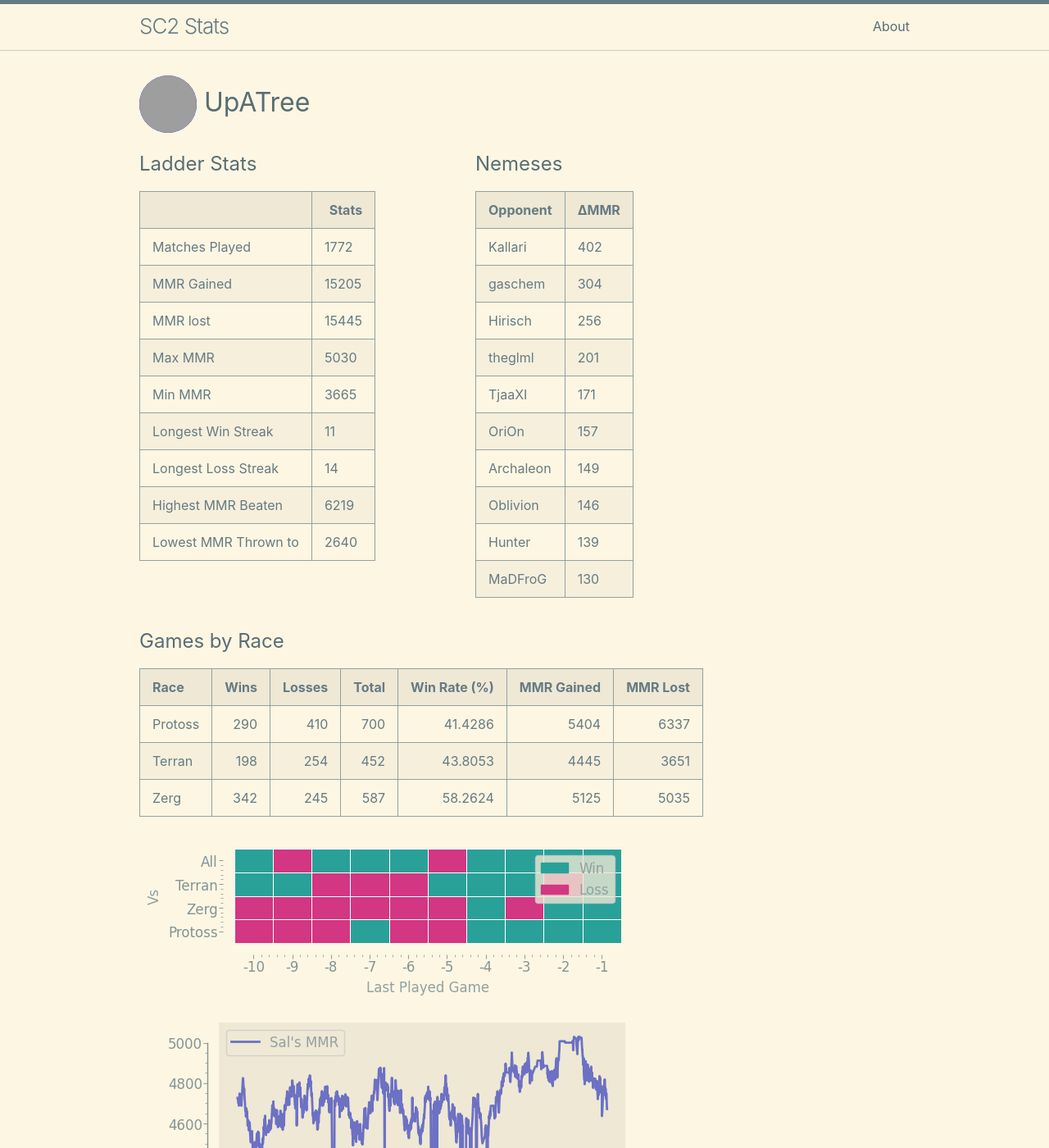
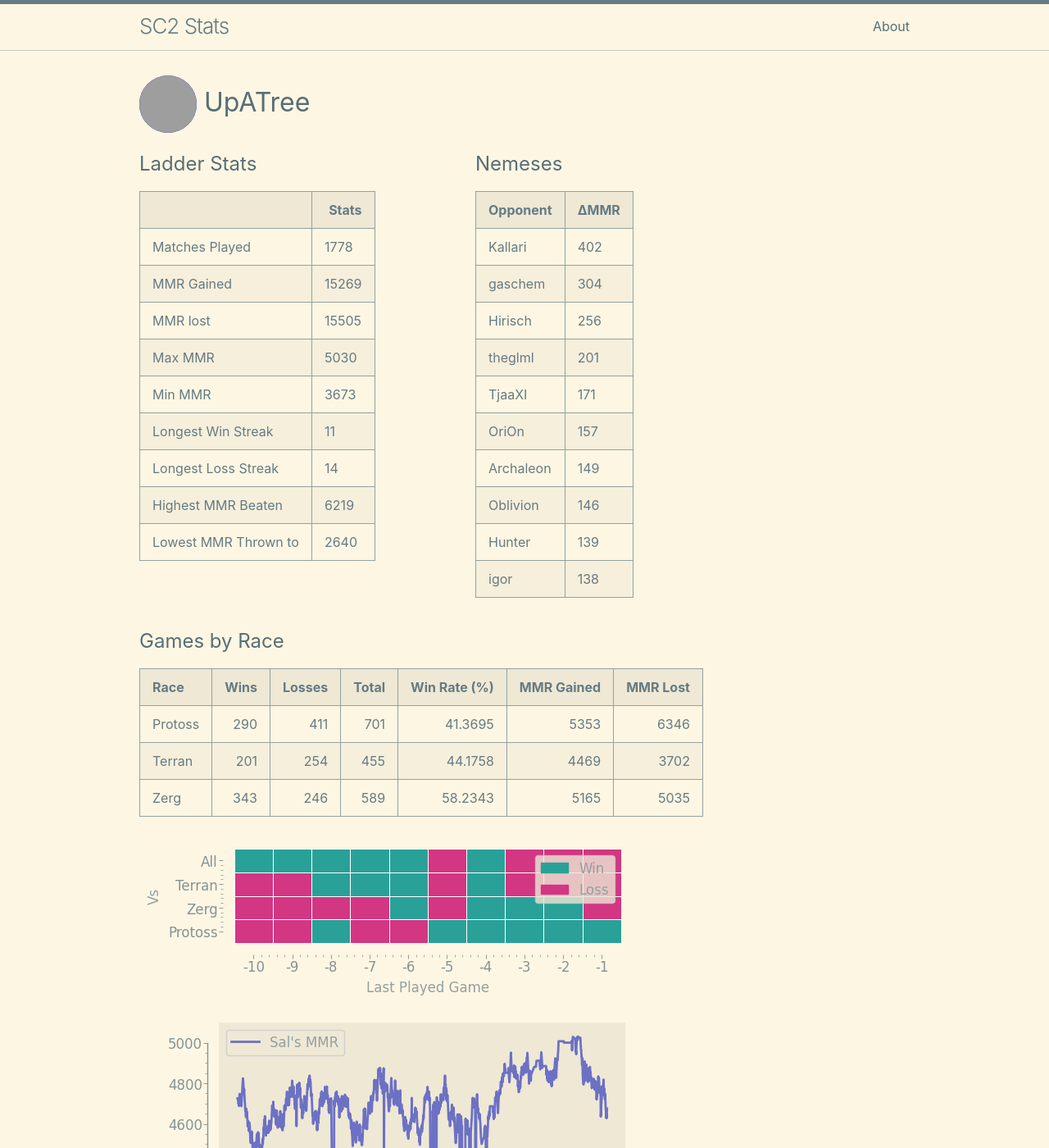
Before and after one commit to kylermurphy/UpATree, a Jekyll site: the page built from docs/index.md, in a window 1280 px wide and 1400 px high. Shown: the whole window at 82% size. Built offline with Jekyll 4.4.1, drawn with Linux system fonts in a browser that asks for light colours; grey boxes are pictures that could not be loaded.

Commit message:
running on push

```diff
--- a/docs/index.md
+++ b/docs/index.md
@@ -18,15 +18,15 @@ layout: home
   <tbody>
     <tr>
       <td>Matches Played</td>
-      <td>1772</td>
+      <td>1778</td>
     </tr>
     <tr>
       <td>MMR Gained</td>
-      <td>15205</td>
+      <td>15269</td>
     </tr>
     <tr>
       <td>MMR lost</td>
-      <td>15445</td>
+      <td>15505</td>
     </tr>
     <tr>
       <td>Max MMR</td>
@@ -34,7 +34,7 @@ layout: home
     </tr>
     <tr>
       <td>Min MMR</td>
-      <td>3665</td>
+      <td>3673</td>
     </tr>
     <tr>
       <td>Longest Win Streak</td>
@@ -102,8 +102,8 @@ layout: home
       <td>139</td>
     </tr>
     <tr>
-      <td>MaDFroG</td>
-      <td>130</td>
+      <td>igor</td>
+      <td>138</td>
     </tr>
   </tbody>
 </table>
@@ -114,9 +114,9 @@ layout: home
 
 | Race    |   Wins |   Losses |   Total |   Win Rate (%) |   MMR Gained |   MMR Lost |
 |:--------|-------:|---------:|--------:|---------------:|-------------:|-----------:|
-| Protoss |    290 |      410 |     700 |        41.4286 |         5404 |       6337 |
-| Terran  |    198 |      254 |     452 |        43.8053 |         4445 |       3651 |
-| Zerg    |    342 |      245 |     587 |        58.2624 |         5125 |       5035 |
+| Protoss |    290 |      411 |     701 |        41.3695 |         5353 |       6346 |
+| Terran  |    201 |      254 |     455 |        44.1758 |         4469 |       3702 |
+| Zerg    |    343 |      246 |     589 |        58.2343 |         5165 |       5035 |
 
 ![Games by Race](./assets/gm_hist.png)
 
--- a/log.txt
+++ b/log.txt
@@ -838,3 +838,4 @@ Writing a log file 2025-04-04 18:51:31.
 Writing a log file 2025-04-04 19:19:09.
 Writing a log file 2025-04-04 19:32:00.
 Writing a log file 2025-04-04 19:48:13.
+Writing a log file 2025-04-04 20:25:20.
```
Also changed, not shown: docs/assets/MMR.png, docs/assets/daily.png, docs/assets/gm_hist.png, docs/assets/r_wrt.png, 1 other file.
